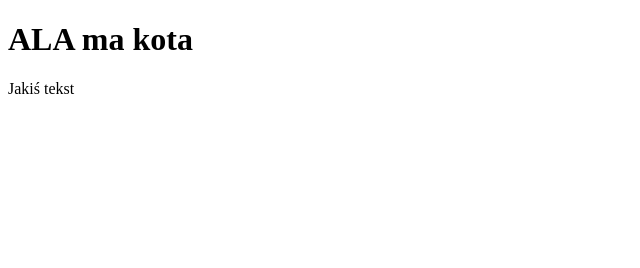
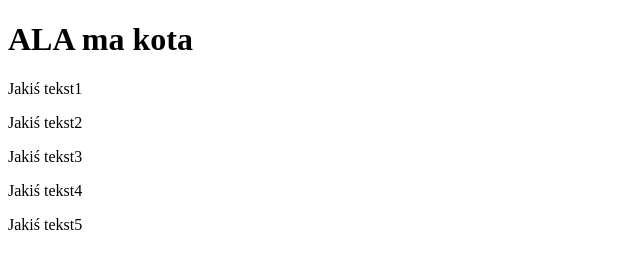
Before and after one commit to Zibi2912/zaj07032021, a plain HTML site: page index.html in a window 1280 px wide. Shown: the whole page, without its empty margins (0-640 px from the left). Drawn offline with Linux system fonts and the light colour scheme.

Commit message:
wersja 2

```diff
--- a/index.html
+++ b/index.html
@@ -8,7 +8,12 @@
 </head>
 <body>
     <h1>ALA ma kota</h1>
-    <p>Jakiś tekst</p>
+    <p>Jakiś tekst1</p>
+    <p>Jakiś tekst2</p>
+    <p>Jakiś tekst3</p>
+    <p>Jakiś tekst4</p>
+
+    <p>Jakiś tekst5</p>
 </body>
 
 </html>
```
